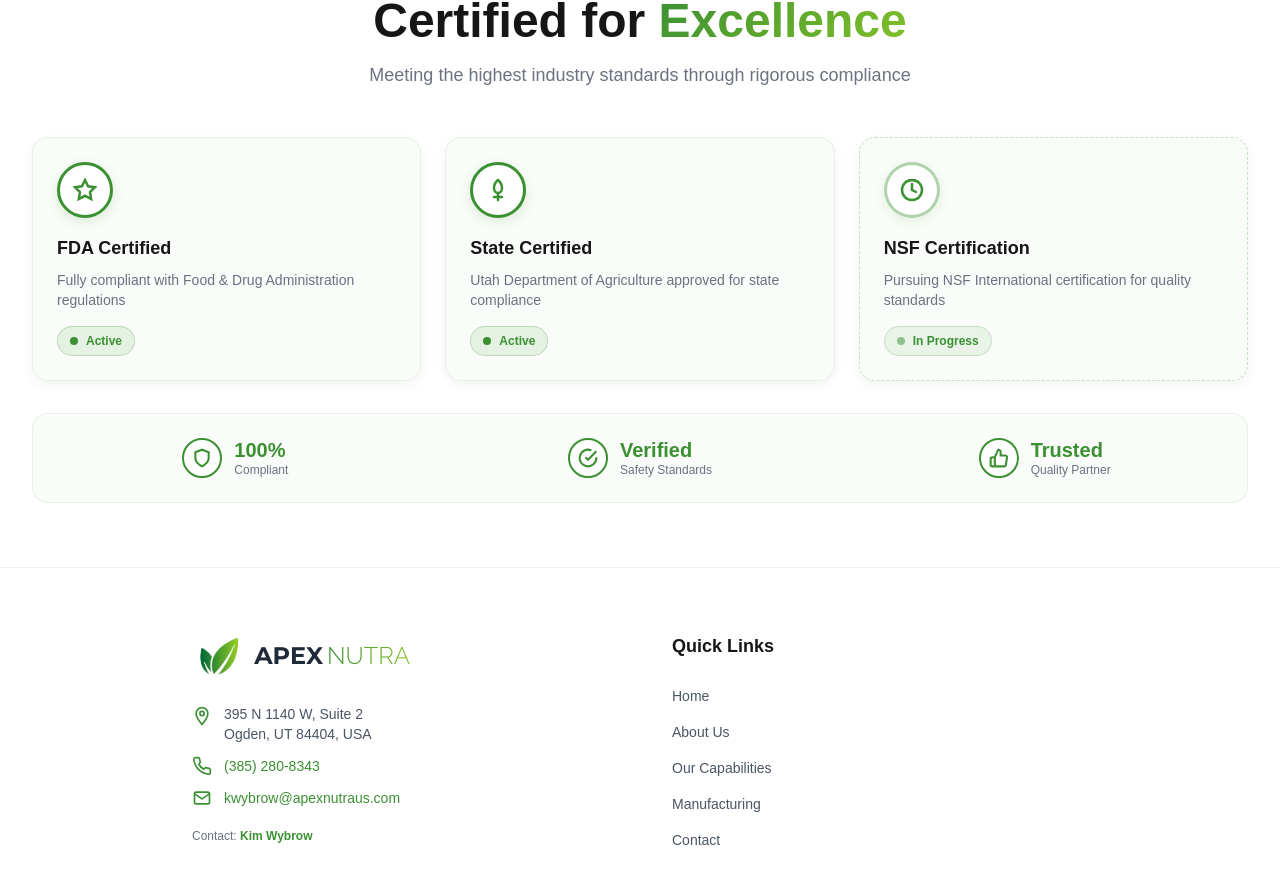
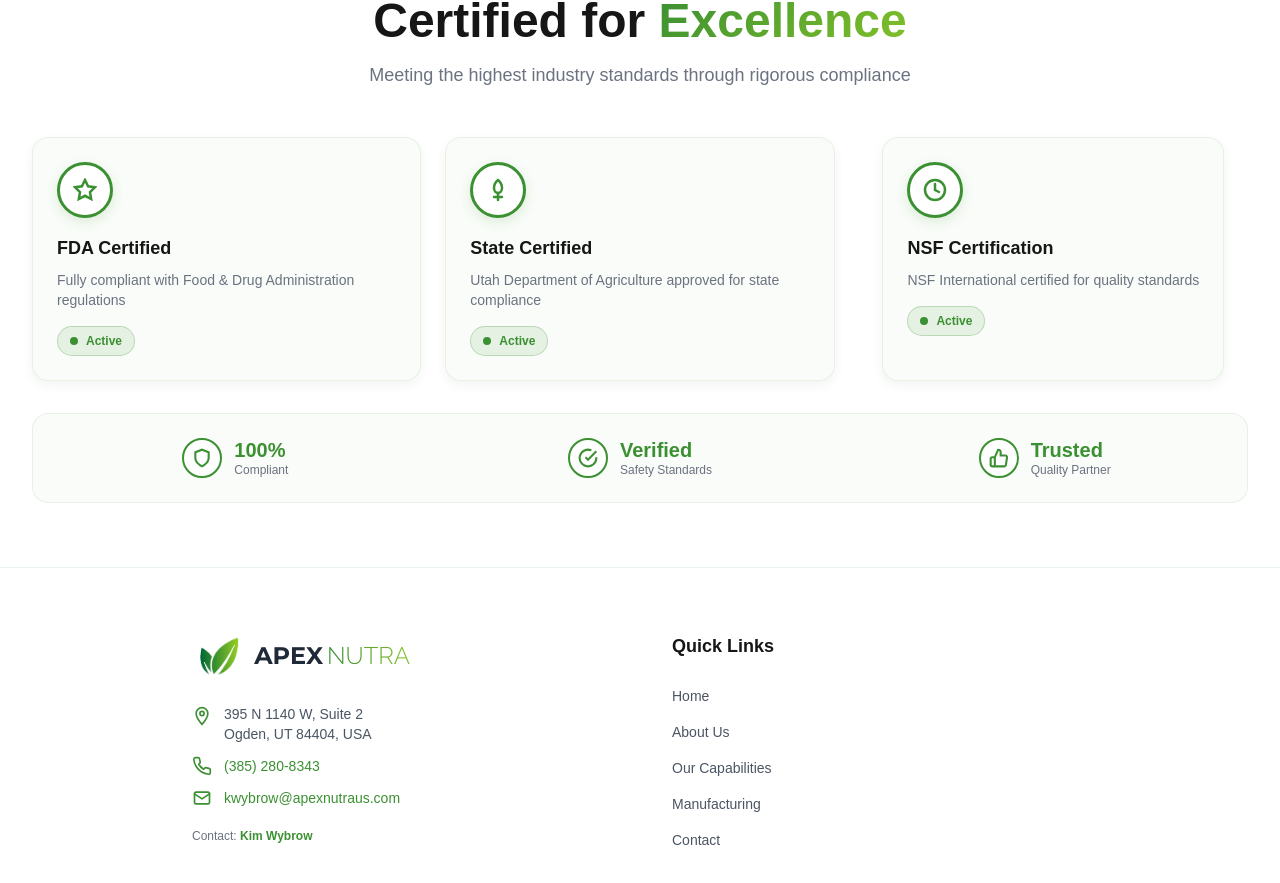
Before and after one commit to abigailcruz-dev/apex-nutra, a Next.js app: page /about in a window 1280 px wide. Shown: the part 6210-7093 px from the top of the page. Built offline with nearby package versions, Linux system fonts and the light colour scheme.

Commit message:
Updated status of NSF Certicate

```diff
--- a/app/components/AboutContent.tsx
+++ b/app/components/AboutContent.tsx
@@ -2368,12 +2368,12 @@ export default function AboutContent() {
               </div>
             </div>
 
-            {/* NSF Certification Card - In Progress */}
+            {/* NSF Certification Card - Active */}
             <div
               className="group relative rounded-2xl p-4 sm:p-6 transition-all duration-300 hover:scale-105 col-span-2 lg:col-span-1 max-w-sm mx-auto lg:max-w-none"
               style={{
                 backgroundColor: 'rgba(59, 144, 50, 0.03)',
-                border: `1px dashed ${'rgba(59, 144, 50, 0.25)'}`,
+                border: `1px solid ${'rgba(59, 144, 50, 0.1)'}`,
                 boxShadow: '0 4px 12px rgba(0, 0, 0, 0.05)'
               }}
             >
@@ -2382,8 +2382,8 @@ export default function AboutContent() {
                 className="w-10 h-10 sm:w-14 sm:h-14 rounded-full flex items-center justify-center mb-3 sm:mb-4 transition-transform duration-300 group-hover:scale-110"
                 style={{
                   backgroundColor: '#ffffff',
-                  border: `3px solid ${'rgba(59, 144, 50, 0.4)'}`,
-                  boxShadow: `0 4px 12px ${'rgba(59, 144, 50, 0.1)'}`
+                  border: `3px solid ${'#3b9032'}`,
+                  boxShadow: `0 4px 12px ${'rgba(59, 144, 50, 0.15)'}`
                 }}
               >
                 <svg className="w-5 h-5 sm:w-6 sm:h-6" viewBox="0 0 24 24" fill="none" stroke={'#3b9032'} strokeWidth="2.5" strokeLinecap="round">
@@ -2404,26 +2404,26 @@ export default function AboutContent() {
                 className="text-xs sm:text-sm mb-3 sm:mb-4"
                 style={{ color: '#6b7280' }}
               >
-                Pursuing NSF International certification for quality standards
+                NSF International certified for quality standards
               </p>
 
               {/* Status Badge */}
               <div
                 className="inline-flex items-center gap-1 sm:gap-2 px-2 sm:px-3 py-1 sm:py-1.5 rounded-full"
                 style={{
-                  backgroundColor: 'rgba(59, 144, 50, 0.08)',
-                  border: `1px solid ${'rgba(59, 144, 50, 0.2)'}`
+                  backgroundColor: 'rgba(59, 144, 50, 0.1)',
+                  border: `1px solid ${'rgba(59, 144, 50, 0.25)'}`
                 }}
               >
                 <div
-                  className="w-1.5 h-1.5 sm:w-2 sm:h-2 rounded-full animate-pulse"
+                  className="w-1.5 h-1.5 sm:w-2 sm:h-2 rounded-full"
                   style={{ backgroundColor: '#3b9032' }}
                 ></div>
                 <span
                   className="text-[10px] sm:text-xs font-semibold"
                   style={{ color: '#3b9032' }}
                 >
-                  In Progress
+                  Active
                 </span>
               </div>
             </div>
```
